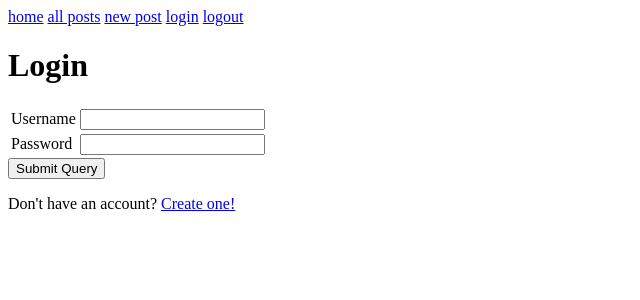
After one commit to igottschalk/Blogz, a Flask app: page /login in a window 1280 px wide. The commit adds this page. Shown: the top 300 px of the page, without its empty margins (0-640 px from the left). Run offline with Flask 2, Linux system fonts and the light colour scheme.

Commit message:
added signup and login and created new user class

```diff
--- a/main.py
+++ b/main.py
@@ -3,7 +3,7 @@ from flask_sqlalchemy import SQLAlchemy
 
 app = Flask(__name__)
 app.config['DEBUG'] = True
-app.config['SQLALCHEMY_DATABASE_URI'] = 'mysql+pymysql://blogz:teddy@localhost:8889/build-a-blog'
+app.config['SQLALCHEMY_DATABASE_URI'] = 'mysql+pymysql://blogz:teddy@localhost:8889/blogz'
 app.config['SQLALCHEMY_ECHO'] = True
 db = SQLAlchemy(app)
 
@@ -13,11 +13,39 @@ class Blog(db.Model):
     id = db.Column(db.Integer, primary_key=True)
     blog_title = db.Column(db.String(120))
     blog_entry = db.Column(db.String(120))
+    owner_id = db.Column(db.Integer, db.ForeignKey('user.id'))
 
-    def __init__(self, blog_title, blog_entry):
-        self.blog_title = blog_title
+    def __init__(self, blog_title, blog_entry, owner):
+        self.blog_title = blog_title, owner
         self.blog_entry = blog_entry
+        self.owner = owner
 
+class User(db.Model):
+
+    id = db.Column(db.Integer, primary_key=True)
+    username = db.Column(db.String(120), unique=True)
+    password = db.Column(db.String(120))
+    blogs = db.relationship('Blog', backref='owner')
+
+
+    def __init__(self, username, password):
+        self.username = username
+        self.password = password
+
+
+@app.route('/login', methods=['POST', 'GET'])
+def login():
+    if request.method == 'POST':
+        username = request.form['username']
+        password = request.form['password']
+        user = User.query.filter_by(username=username).first()
+        if user and user.password == password:
+            session['username'] = username
+            return redirect('/')
+        else:
+            return '<h1>Error!</h1>'
+
+    return render_template('login.html')
 
 @app.route('/newpost', methods=['POST', 'GET'])
 def newpost():
@@ -37,9 +65,13 @@ def newpost():
             entry_error = "Please fill in the body"
 
         if len(title_error) > 0 or len(entry_error) > 0:
-            return render_template('newpost.html', title_error=title_error, entry_error=entry_error, blog_add=blog_add, new_entry=new_entry)
+            return render_template('newpost.html',
+                title_error=title_error,
+                entry_error=entry_error,
+                blog_add=blog_add,
+                new_entry=new_entry)
 
-        new_blog = Blog(blog_add, new_entry)
+        new_blog = Blog(blog_add, new_entry, owner)
 
         db.session.add(new_blog, new_entry)
         db.session.commit()
--- a/templates/base.html
+++ b/templates/base.html
@@ -1,20 +1,17 @@
 <!doctype html>
 <html>
-    <nav>
-        <a href='/blog'>Main Blog Page</a>
-        <a href='/newpost'>Add Blog Entry</a>
-    </nav>
     <head>
-        <link rel= "stylesheet" type= "text/css" href= "{{ url_for('static',filename='styles/mainpage.css') }}">
-        <title>{{title}}</title>
-        <style>
-            .error {
-                color: red;
-            }
-        </style>
-
+        <title>Blogz!</title>
     </head>
 <body>
+    <nav>
+        <a href="/">home</a>
+        <a href="/blog">all posts</a>
+        <a href="/blog/newpost">new post</a>
+        <a href="/login">login</a>
+        <a href="/logout">logout</a>
+    </nav>
+
 
     {% block content %}
     {% endblock %}
--- a/templates/blog.html
+++ b/templates/blog.html
@@ -1,7 +1,7 @@
 {% extends "base.html" %}
 
 {% block content %}
-    <h1 style="text-align:center">Build a Blog</h1>
+    <h1 style="text-align:center">blog posts!</h1>
 
     {% if blogs|length == 0 %}
     <p>No blogs yet</p>
--- /dev/null
+++ b/templates/login.html
@@ -0,0 +1,29 @@
+{% extends "base.html" %}
+
+{% block content %}
+<h1>Login</h1>
+<p class="error"></p>
+<form action="/login" method="post">
+    <table>
+        <tr>
+            <td><label for="usename">Username</label></td>
+            <td>
+                <input name="username" value="{{ username }}" type="text">
+            </td>
+        </tr>
+        <tr>
+            <td><label for="password">Password</label></td>
+            <td>
+                <input name="password" type="password">
+            </td>
+        </tr>
+    </table>
+    <input type="submit" value="Submit Query">
+</form>
+<p>
+    Don't have an account?
+    <a href="/signup">Create one! </a>
+</p>
+</body>
+</html>
+{% endblock %}
```
Also changed, not shown: templates/signup.html (added, +56 -0 lines).
